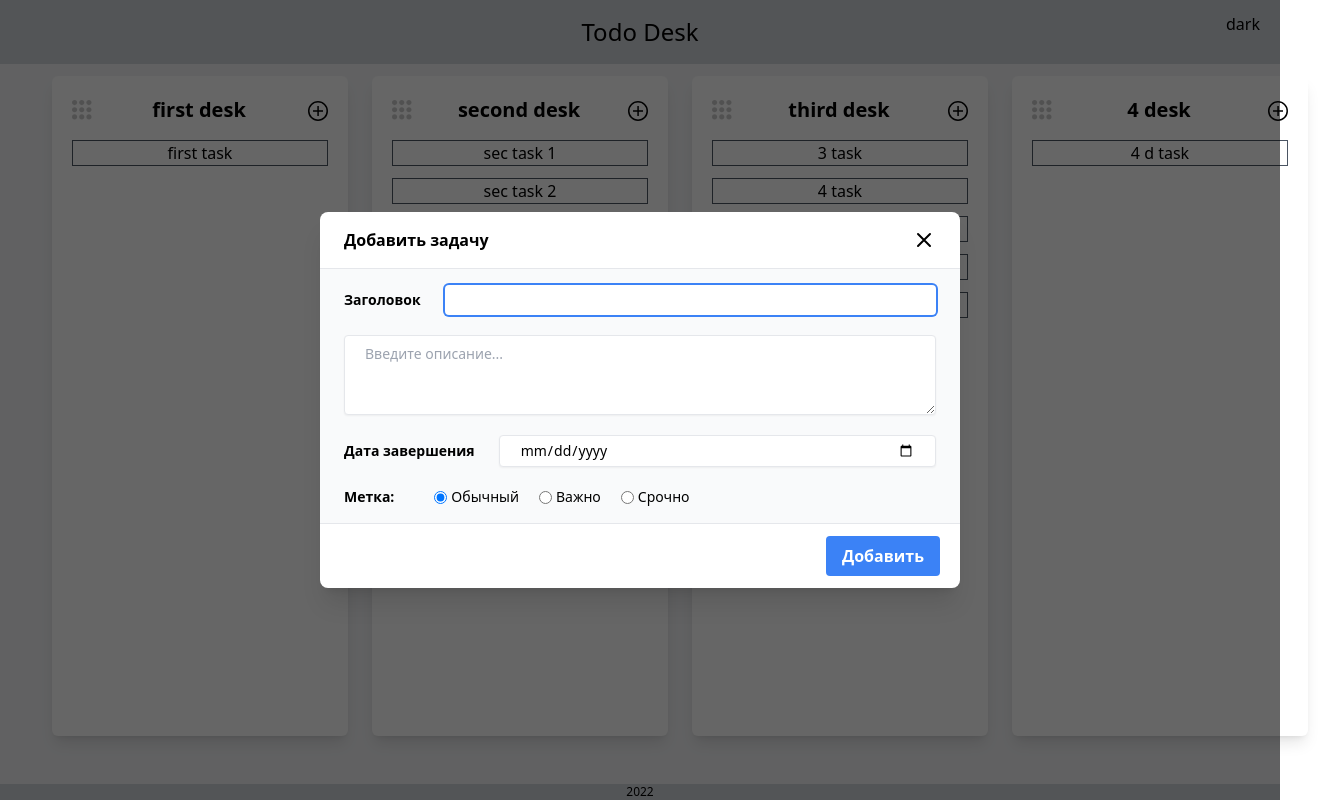
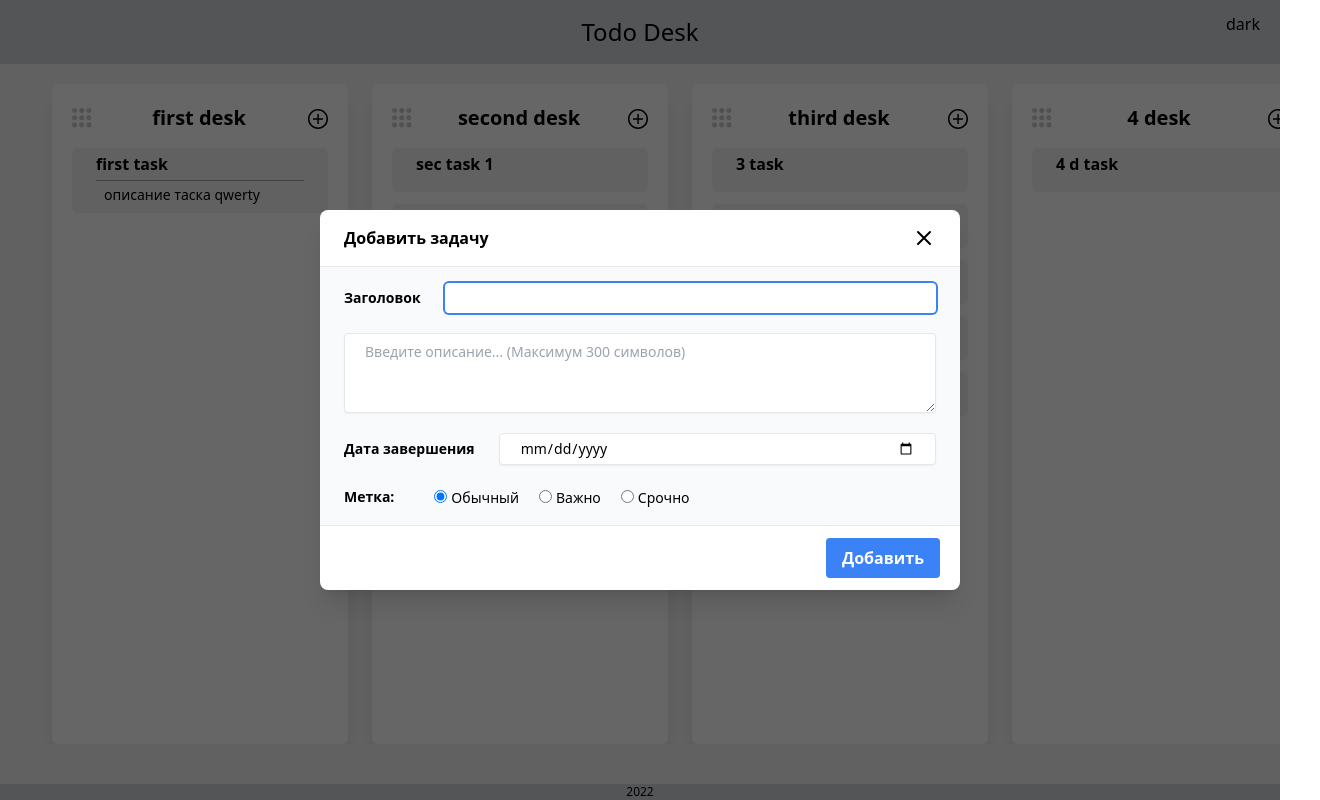
Before and after one commit to juravlevdima/todo-desk, a React app: page / in a window 1280 px wide. Both pictures are taken after a click on the button 317 px from the left and 110 px from the top of the page. Shown: the whole page, 1320 px wide, since content can reach past the window. Built offline with nearby package versions, Linux system fonts and the light colour scheme.

Commit message:
some updates

```diff
--- a/src/components/Desk/Desk.tsx
+++ b/src/components/Desk/Desk.tsx
@@ -13,14 +13,13 @@ type propTypes = {
 
 const Desk: FC<propTypes> = ({ desk }) => {
   const controls = useDragControls()
-
   return (
     <Reorder.Item
       value={desk}
       dragListener={false}
       dragControls={controls}
       whileDrag={{
-        scale: 1.1,
+        scale: 1.05,
         cursor: 'grabbing',
       }}
     >
--- a/src/components/Desk/DeskItem.tsx
+++ b/src/components/Desk/DeskItem.tsx
@@ -12,18 +12,20 @@ type propTypes = {
 const DeskItem: FC<propTypes> = ({ task, desk }) => {
   return (
     <div
-      className="task text-center pb-2 pt-1"
+      className="task pb-2 pt-1"
       onDrop={(e) => dropHandler(e, desk, task)}
       onDragOver={(e) => dragOverHandler(e)}
       onDragLeave={(e) => dragLeaveHandler(e)}
     >
       <div
-        className={`${styles.draggable} px-8 border border-gray-600 break-words cursor-grab active:cursor-grabbing`}
+        className={`${styles.draggable} px-6 py-1 break-words bg-zinc-100 rounded-md
+          cursor-grab active:cursor-grabbing dark-theme dark:bg-dark-4`}
         draggable={true}
         onDragStart={(e) => dragStartHandler(e, desk, task)}
         onDragEnd={(e) => dragEndHandler(e)}
       >
-        {task.title}
+        <div className={`pb-1 font-semibold ${task.description && 'border-b border-gray-400'}`}>{task.title}</div>
+        <div className="pl-2 py-1 font-light text-sm">{task.description}</div>
       </div>
     </div>
   )
--- a/src/components/Modals/AddTaskModal/AddTaskModalForm.tsx
+++ b/src/components/Modals/AddTaskModal/AddTaskModalForm.tsx
@@ -22,8 +22,9 @@ const AddTaskModalForm: FC<addTaskModalPropsT> = ({ desk, setIsModalOpen }) => {
       <div className="flex flex-col px-6 py-4 bg-gray-50 dark-theme dark:bg-dark-2">
         <ModalInput register={register} text="Заголовок" name="title" autoFocus={true} />
         <textarea
-          placeholder="Введите описание..."
+          placeholder="Введите описание... (Максимум 300 символов)"
           className="input-field py-2 mb-5 h-20"
+          maxLength={300}
           {...register('description')}
         />
         <div className="mb-5 flex items-center justify-between">
@@ -35,7 +36,7 @@ const AddTaskModalForm: FC<addTaskModalPropsT> = ({ desk, setIsModalOpen }) => {
             {...register('expirationDate')}
           />
         </div>
-        <div className="flex items-center">
+        <div className="flex flex-wrap items-center">
           <div className="font-semibold text-sm mr-10">Метка:</div>
           <RadioButton name="label" text="Обычный" register={register} defaultChecked={true}/>
           <RadioButton name="label" text="Важно" register={register}/>
--- a/src/components/common/RadioButton.tsx
+++ b/src/components/common/RadioButton.tsx
@@ -12,7 +12,7 @@ const RadioButton: FC<propTypes> = ({ text, name, register, defaultChecked = fal
   const btnId = useId()
 
   return (
-    <>
+    <div className="mr-5">
       <input
         id={btnId}
         type="radio"
@@ -21,10 +21,10 @@ const RadioButton: FC<propTypes> = ({ text, name, register, defaultChecked = fal
         {...register(name)}
         defaultChecked={defaultChecked}
       />
-      <label htmlFor={btnId} className="cursor-pointer text-sm mr-5 last:mr-0">
+      <label htmlFor={btnId} className="cursor-pointer text-sm last:mr-0">
         {text}
       </label>
-    </>
+    </div>
   )
 }
 
--- a/src/pages/Main/Main.tsx
+++ b/src/pages/Main/Main.tsx
@@ -8,10 +8,11 @@ const Main: FC = observer(() => {
   const { deskStore } = useStores()
 
   return (
-    <div className="px-2 pt-3 md:px-6 lg:px-8 xl:px-10 2xl:px-12">
+    <div className="px-2 pt-5 md:px-6 lg:px-8 xl:px-10 2xl:px-12 overflow-x-auto">
       <Reorder.Group
         onReorder={deskStore.updateDesks.bind(deskStore)}
-        values={deskStore.desks} axis="x"
+        values={deskStore.desks}
+        axis="x"
         className="flex"
       >
         {deskStore.desks.map((desk) => (
--- a/src/store/desks/DeskStore.ts
+++ b/src/store/desks/DeskStore.ts
@@ -6,7 +6,7 @@ export default class DeskStore {
   currentDesk: null | IDesk = null
   currentTask: null | ITask = null
   desks: Array<IDesk> = [
-    { id: nanoid(6), title: 'first desk', items: [{ title: 'first task', id: nanoid(6) }] },
+    { id: nanoid(6), title: 'first desk', items: [{ title: 'first task', id: nanoid(6), description: 'описание таска qwerty' }] },
     {
       id: nanoid(6),
       title: 'second desk',
--- a/tailwind.config.js
+++ b/tailwind.config.js
@@ -13,6 +13,7 @@ module.exports = {
         'dark-1': 'rgba(23, 23, 23, 1)',
         'dark-2': 'rgba(32, 33, 36, 1)',
         'dark-3': 'rgba(48, 49, 52, 1)',
+        'dark-4': 'rgba(57, 58, 61, 1)',
       },
       transitionProperty: {
         'bg-color': 'background-color',
--- a/webpack.config.js
+++ b/webpack.config.js
@@ -75,6 +75,7 @@ function configurePlugins() {
 module.exports = {
   mode: isProd ? "production" : "development",
   devServer: {
+    historyApiFallback: true,
     port: process.env.PORT || 3000,
     hot: true,
   },
```
